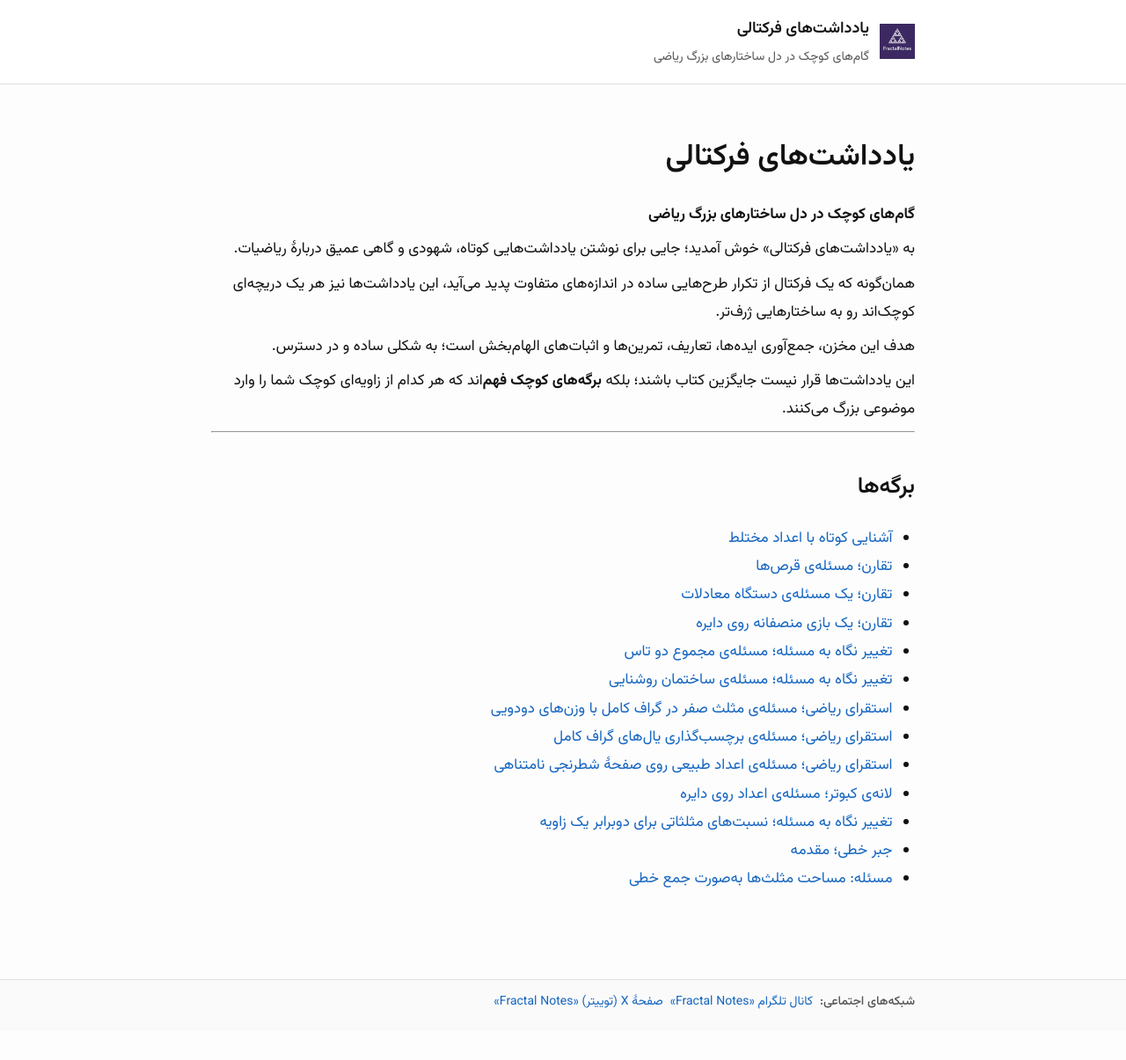
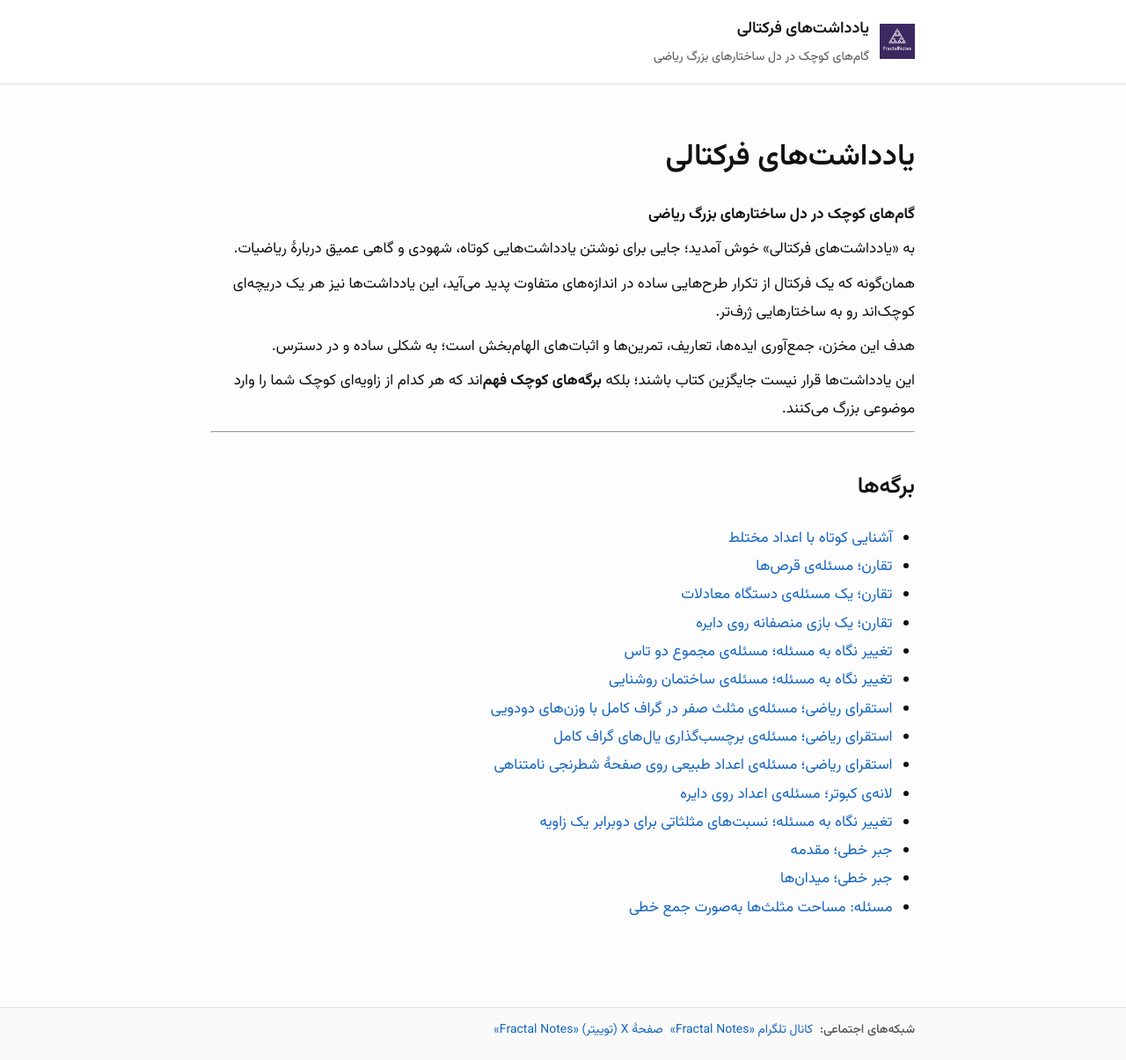
Before and after one commit to pooyarezaie/Fractal-Notes, a Jekyll site: the page built from index.md, in a window 1280 px wide. Shown: the whole page at 88% size. Built offline with Jekyll 4.4.1, drawn with Linux system fonts in a browser that asks for light colours; before the commit the page ends 1172 px from its top, so only the background shows below that.

Commit message:
Update index of the site

```diff
--- a/index.md
+++ b/index.md
@@ -31,4 +31,5 @@ image: /assets/img/logo.png
 - [لانه‌ی کبوتر؛ مسئله‌ی اعداد روی دایره](pigeonhole-principle/a-circle-sum-puzzle)
 - [تغییر نگاه به‌ مسئله؛ نسبت‌های مثلثاتی برای دوبرابر یک زاویه](trigonometry/double-angle-formula-cosine)
 - [جبر خطی؛ مقدمه‌](linear-algebra/introduction)
+- [جبر خطی؛ میدان‌ها](linear-algebra/fields-introduction)
 - [مسئله: مساحت مثلث‌ها به‌صورت جمع خطی](problems/triangle-area-linear-sum)
```
